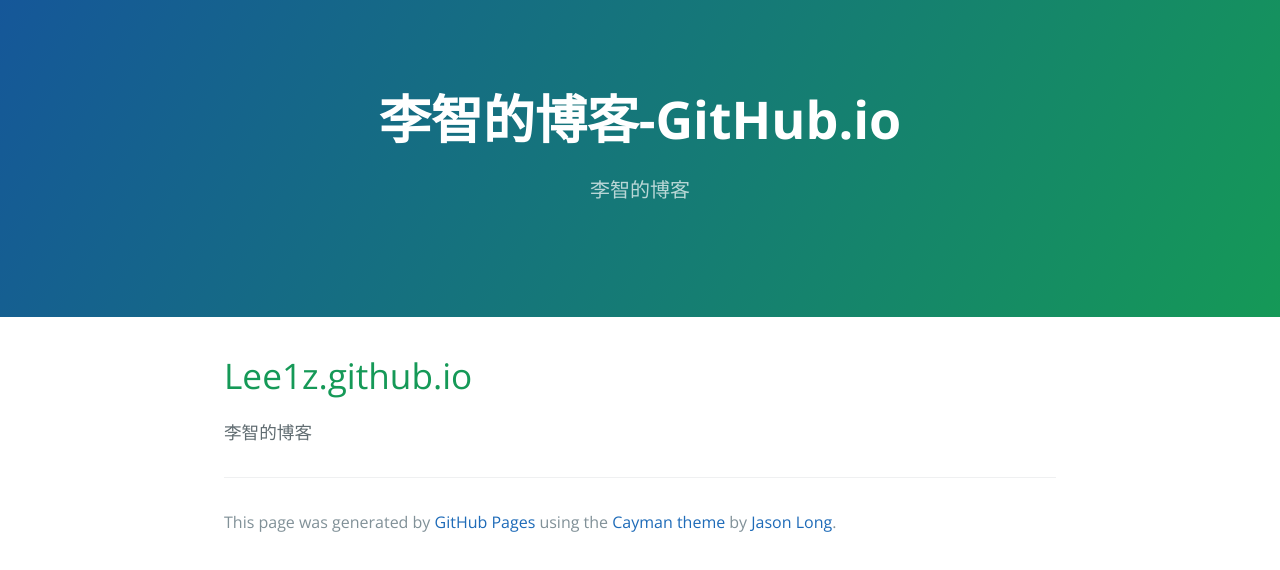
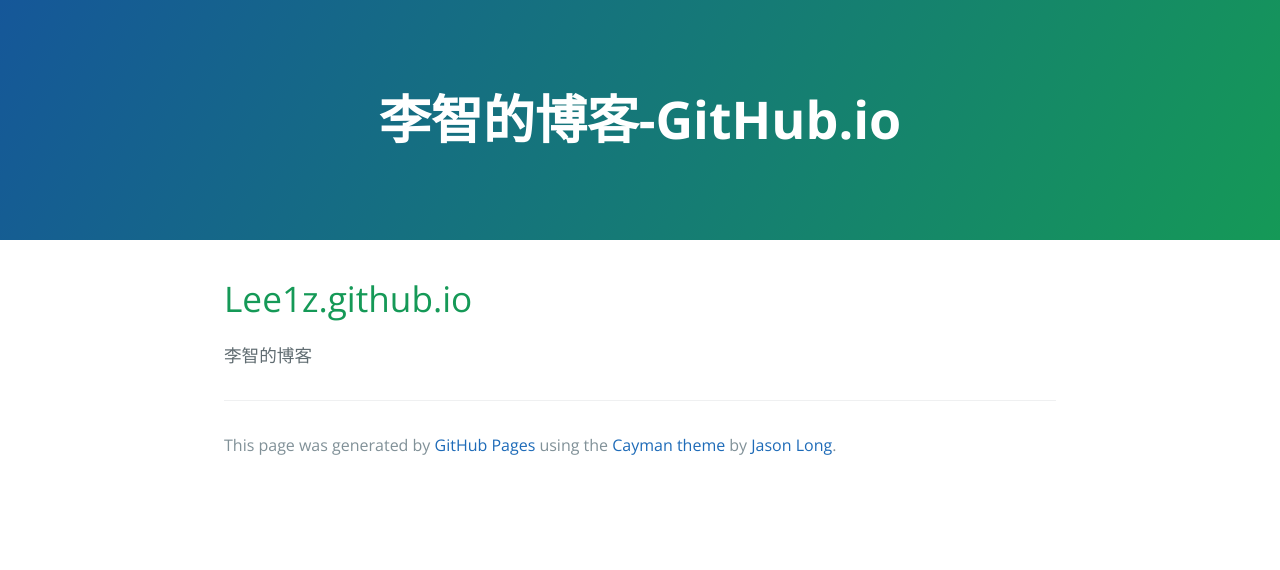
Before and after one commit to Lee1z/Lee1z.github.io, a plain HTML site: page index.html in a window 1280 px wide. Drawn offline with nearby package versions, Linux system fonts and the light colour scheme.

Commit message:
Update index.html

```diff
--- a/index.html
+++ b/index.html
@@ -12,7 +12,7 @@
   <body>
     <section class="page-header">
       <h1 class="project-name">李智的博客-GitHub.io</h1>
-      <h2 class="project-tagline">李智的博客</h2>
+
     </section>
 
     <section class="main-content">
```
